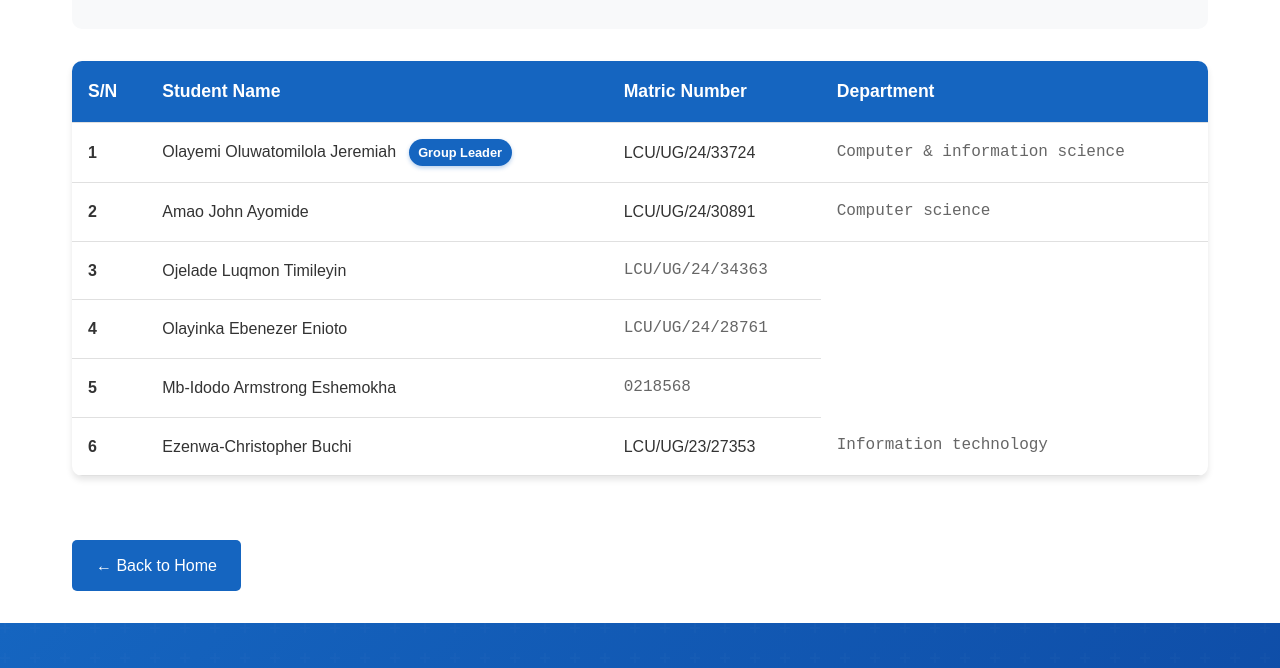
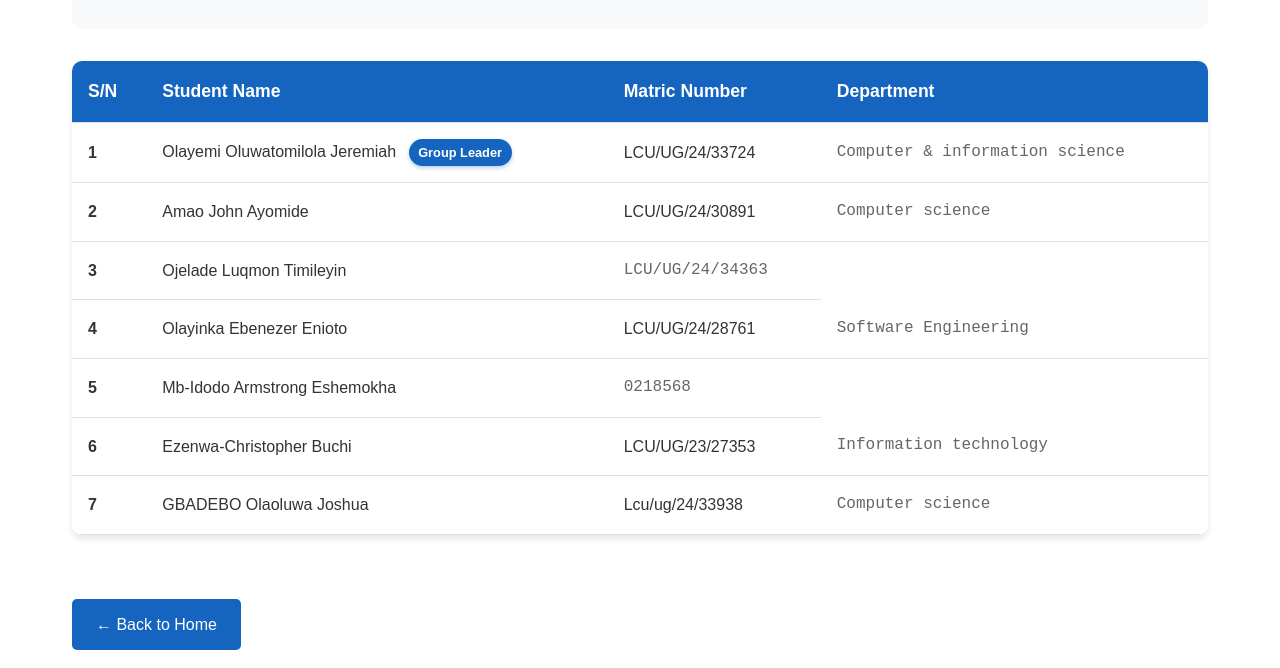
Before and after one commit to JOHN-AMAO/Ict_project_37, a plain HTML site: page team.html in a window 1280 px wide. Shown: the part 538-1206 px from the top of the page. Drawn offline with Linux system fonts and the light colour scheme.

Commit message:
Update team.html

```diff
--- a/team.html
+++ b/team.html
@@ -197,6 +197,7 @@
                         <td>4</td>
                         <td>Olayinka Ebenezer Enioto</td>
                         <td>LCU/UG/24/28761</td>
+                        <td>Software Engineering</td>
                     </tr>
                     <tr>
                         <td>5</td>
@@ -208,6 +209,12 @@
                         <td>Ezenwa-Christopher Buchi</td>
                         <td>LCU/UG/23/27353</td>
                         <td>Information technology</td>
+                    </tr>
+                     <tr>
+                        <td>7</td>
+                        <td>GBADEBO Olaoluwa Joshua </td>
+                        <td>Lcu/ug/24/33938</td>
+                        <td>Computer science</td>
                     </tr>
                 </tbody>
             </table>
```
